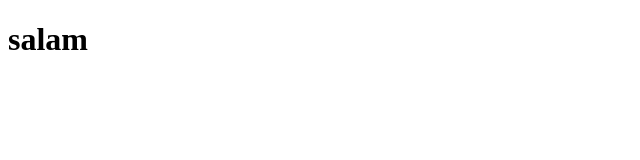
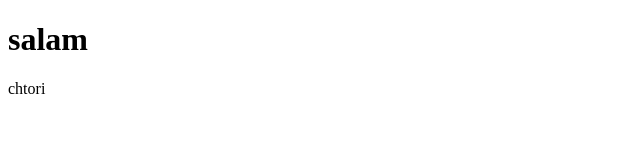
Before and after one commit to saharjamali81/one-project, a plain HTML site: page index.html in a window 1280 px wide. Shown: the full height of the page, 0-640 px from the left. Drawn offline with Linux system fonts and the light colour scheme.

Commit message:
chetoriadd

```diff
--- a/index.html
+++ b/index.html
@@ -7,5 +7,6 @@
 </head>
 <body>
     <h1>salam</h1>
+    <p>chtori</p>
 </body>
 </html>
```
